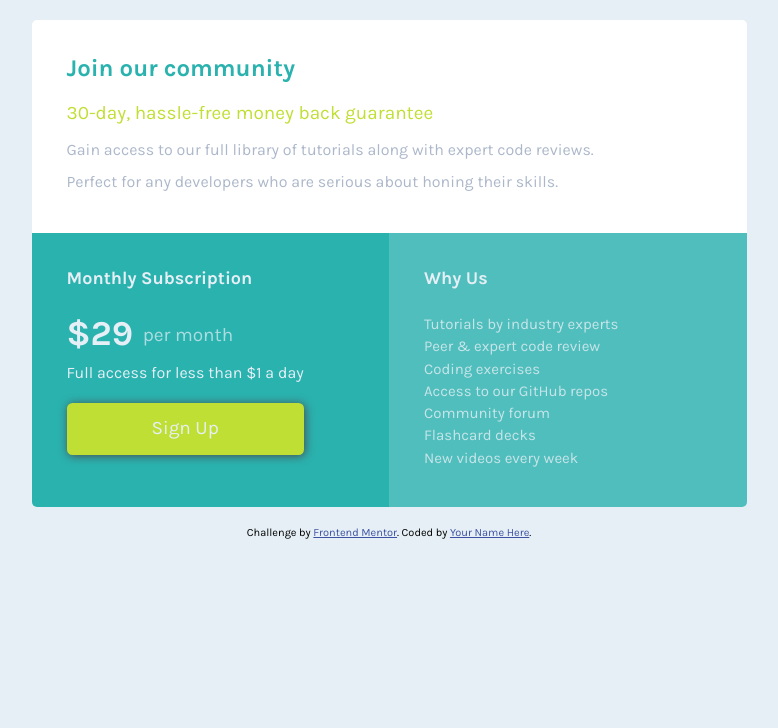
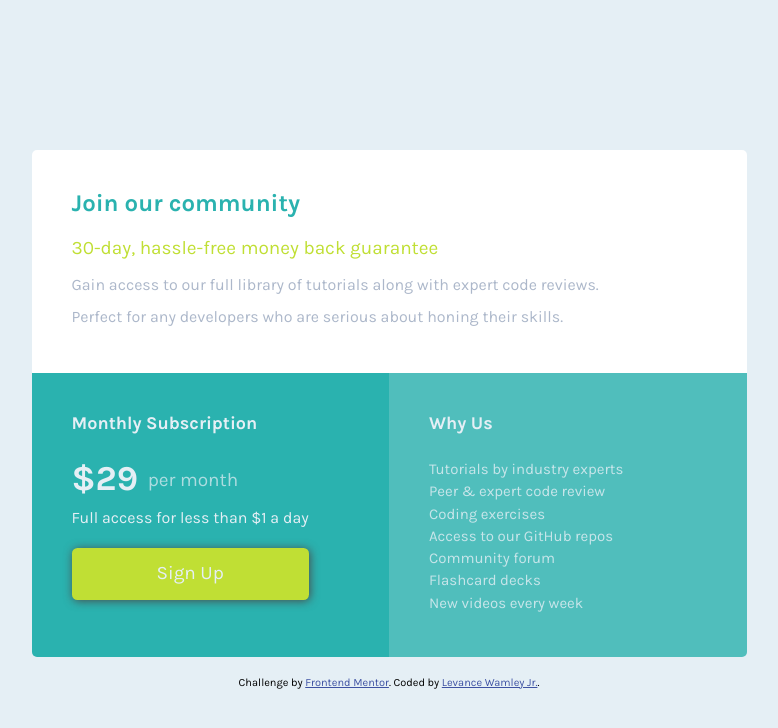
Before and after one commit to LevanceWam/Components, a plain HTML site: page SinglePriceColumn/index.html in a window 1280 px wide. Shown: the whole page, without its empty margins (251-1029 px from the left). Drawn offline with Linux system fonts and the light colour scheme.

Commit message:
updated the html and changed the margin and padding on the block and the container

```diff
--- a/SinglePriceColumn/css/style.css
+++ b/SinglePriceColumn/css/style.css
@@ -50,6 +50,7 @@ p {
 @media screen and (min-width:768px) {
     .container {
         max-width: 71.5rem;
+        margin-top: 150px;
     }
 }
 
@@ -75,7 +76,7 @@ p {
 
 @media screen and (min-width:768px) {
     .block {
-        padding: 3.5rem;
+        padding: 4rem;
         font-size: 1.9rem;
     }
 }
--- a/SinglePriceColumn/index.html
+++ b/SinglePriceColumn/index.html
@@ -55,7 +55,7 @@
   <footer>
     <p class="attribution">
       Challenge by <a href="https://www.frontendmentor.io?ref=challenge" target="_blank">Frontend Mentor</a>.
-      Coded by <a href="#">Your Name Here</a>.
+      Coded by <a href="#">Levance Wamley Jr.</a>.
     </p>
   </footer>
 </body>
```
